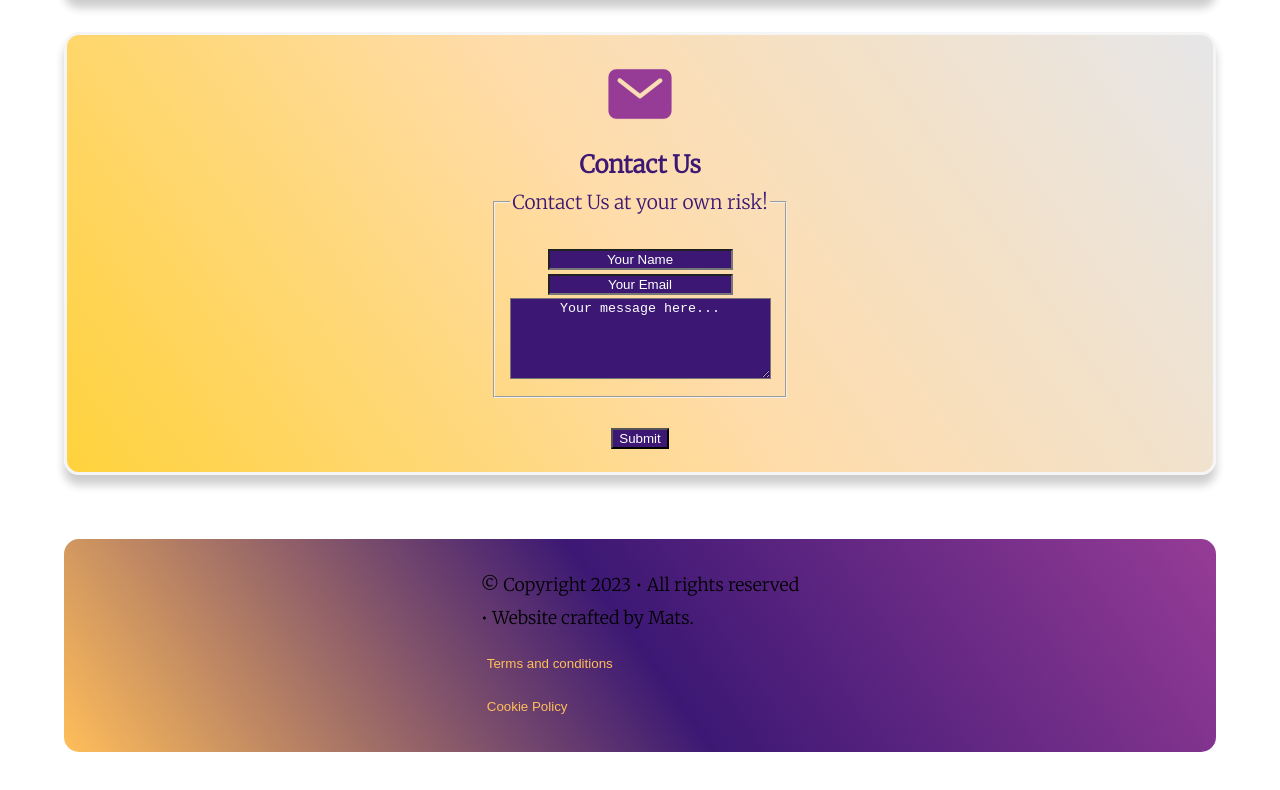
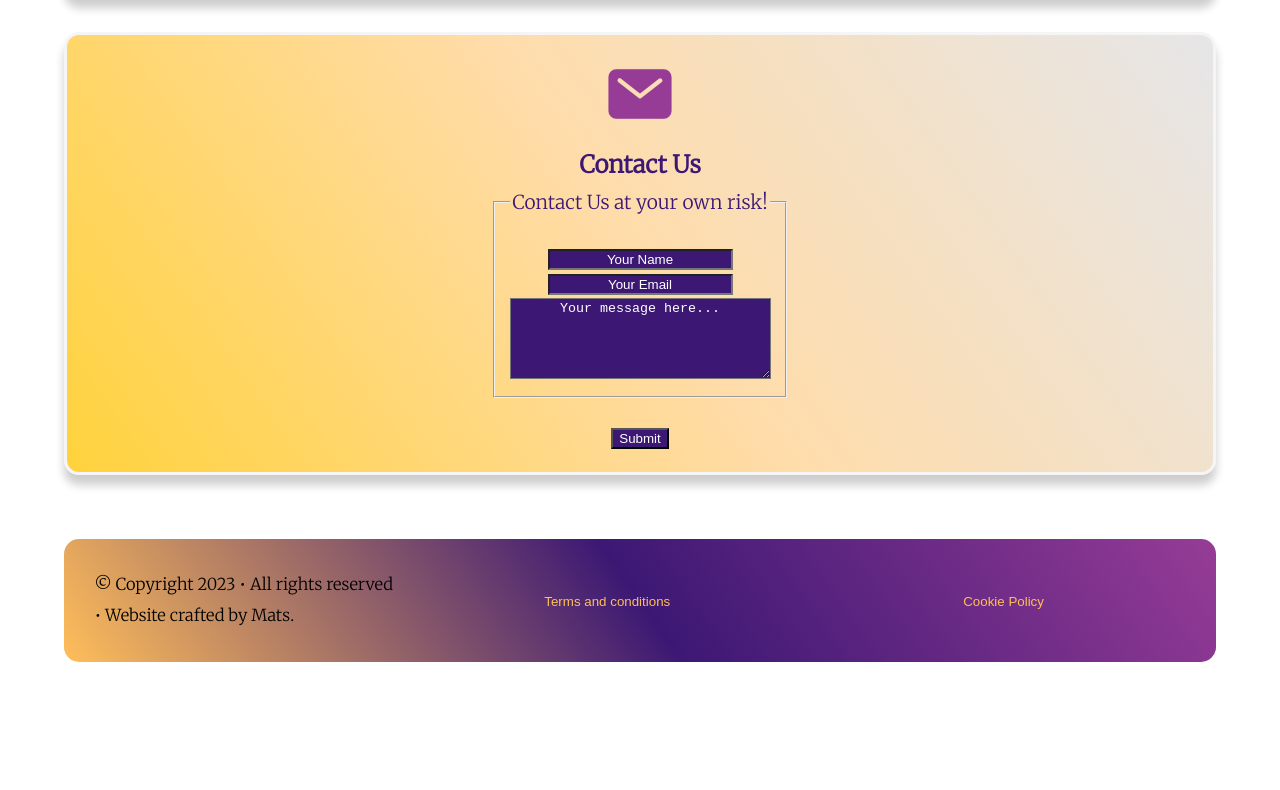
Before and after one commit to Moonchichiii/project1, a plain HTML site: page index.html in a window 1280 px wide. Shown: the part 2144-2934 px from the top of the page. After the commit the page ends 2870 px from the top, so only its background shows below. Drawn offline with nearby package versions, Linux system fonts and the light colour scheme.

Commit message:
styling thinking about the layout. maybe change the three bottom ones to one section.

```diff
--- a/assets/css/style.css
+++ b/assets/css/style.css
@@ -262,19 +262,19 @@ footer {
 
 .bottomtext {
     display: inline-block;
-    color: whitesmoke;
-    text-align: center;s
+    color: #E6E6E8;
+    text-align: center;
     font-size:15px;
     justify-content: center;
     align-items: center;
 }
 
 .bottom-link {
- text-decoration: none;
- cursor: pointer;
- color: #ffbe5a;
- border: none;
- background-color: transparent;
+    text-decoration: none;
+    cursor: pointer;
+    color: #ffbe5a;
+    border: none;
+    background-color: transparent;
 }
 
 .bottom-link:hover {
--- a/index.html
+++ b/index.html
@@ -141,13 +141,10 @@
 
 
 <footer>
-    <div class="bottomtext">
-    <p>© Copyright 2023 • All rights reserved <br>• Website crafted by Mats.</p>
-        <p><button class="bottom-link" href="">Terms and conditions</button></p>
-        <p><button class="bottom-link" href="">Cookie Policy</button></p>
-    </div>
-
-
+<div class="bottomtext">
+<p>© Copyright 2023 • All rights reserved <br>• Website crafted by Mats.</p></div>
+<p><button class="bottom-link" href="">Terms and conditions</button></p>
+<p><button class="bottom-link" href="">Cookie Policy</button></p>
 </footer>
 
 
```
